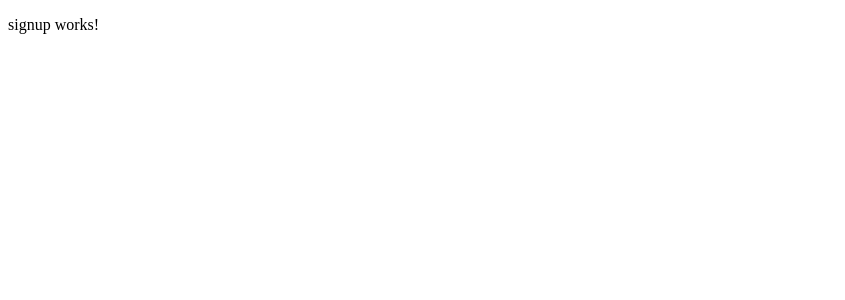
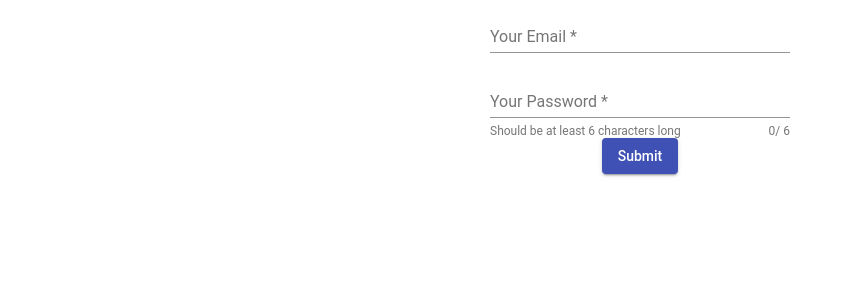
Before and after one commit to eschlicter/ng-fitness, an Angular app: page /signup in a window 1280 px wide. Shown: the top 300 px of the page, without its empty margins (0-845 px from the left). Built offline with nearby package versions, Linux system fonts and the light colour scheme.

Commit message:
added flex layout and started signup form

```diff
--- a/package.json
+++ b/package.json
@@ -16,6 +16,7 @@
     "@angular/common": "~8.2.3",
     "@angular/compiler": "~8.2.3",
     "@angular/core": "~8.2.3",
+    "@angular/flex-layout": "^8.0.0-beta.27",
     "@angular/forms": "~8.2.3",
     "@angular/material": "^8.2.0",
     "@angular/platform-browser": "~8.2.3",
--- a/src/app/app.module.ts
+++ b/src/app/app.module.ts
@@ -1,6 +1,8 @@
 import { BrowserModule } from '@angular/platform-browser';
 import { NgModule } from '@angular/core';
 import {BrowserAnimationsModule} from '@angular/platform-browser/animations';
+import {FlexLayoutModule} from '@angular/flex-layout';
+import { FormsModule } from '@angular/forms';
 
 import { AppComponent } from './app.component';
 import { MaterialModule } from './material.module';
@@ -28,7 +30,9 @@
     BrowserModule,
     BrowserAnimationsModule,
     MaterialModule,
-    AppRoutingModule
+    AppRoutingModule,
+    FlexLayoutModule,
+    FormsModule
   ],
   providers: [],
   bootstrap: [AppComponent]
--- a/src/app/auth/signup/signup.component.css
+++ b/src/app/auth/signup/signup.component.css
@@ -0,0 +1,3 @@
+mat-form-field {
+    width: 300px;
+}
--- a/src/app/auth/signup/signup.component.html
+++ b/src/app/auth/signup/signup.component.html
@@ -1 +1,29 @@
-<p>signup works!</p>
+<section class="signup-form">
+    <form fxLayout="column" fxLayoutAlign="center center" #f="ngForm" (ngSubmit)="onSubmit(f)">
+        <mat-form-field>
+            <input type="email"
+                matInput
+                placeholder="Your Email"
+                ngModel
+                name="email"
+                email
+                required
+                #emailInput="ngModel">
+            <mat-error *ngIf="emailInput.hasError('required')">Field must not be blank</mat-error>
+            <mat-error *ngIf="!emailInput.hasError('required')">Not a valid email address</mat-error>
+
+        </mat-form-field>
+        <mat-form-field hintLabel="Should be at least 6 characters long">
+            <input type="password"
+                matInput
+                placeholder="Your Password"
+                ngModel
+                name="password"
+                required
+                minlength="6"
+                #pwInput="ngModel">
+            <mat-hint align="end"> {{ pwInput.value?.length }}/ 6</mat-hint>
+        </mat-form-field>
+        <button type="submit" mat-raised-button color="primary">Submit</button>
+    </form>
+</section>
--- a/src/app/auth/signup/signup.component.ts
+++ b/src/app/auth/signup/signup.component.ts
@@ -1,4 +1,5 @@
 import { Component, OnInit } from '@angular/core';
+import { NgForm } from '@angular/forms';
 
 @Component({
   selector: 'app-signup',
@@ -11,5 +12,7 @@
 
   ngOnInit() {
   }
-
+  onSubmit(form: NgForm){
+    console.log(form);
+  }
 }
```
Also changed, not shown: src/app/material.module.ts (+8 -2 lines), 1 other file (tests, documents, lock files or other folders).
